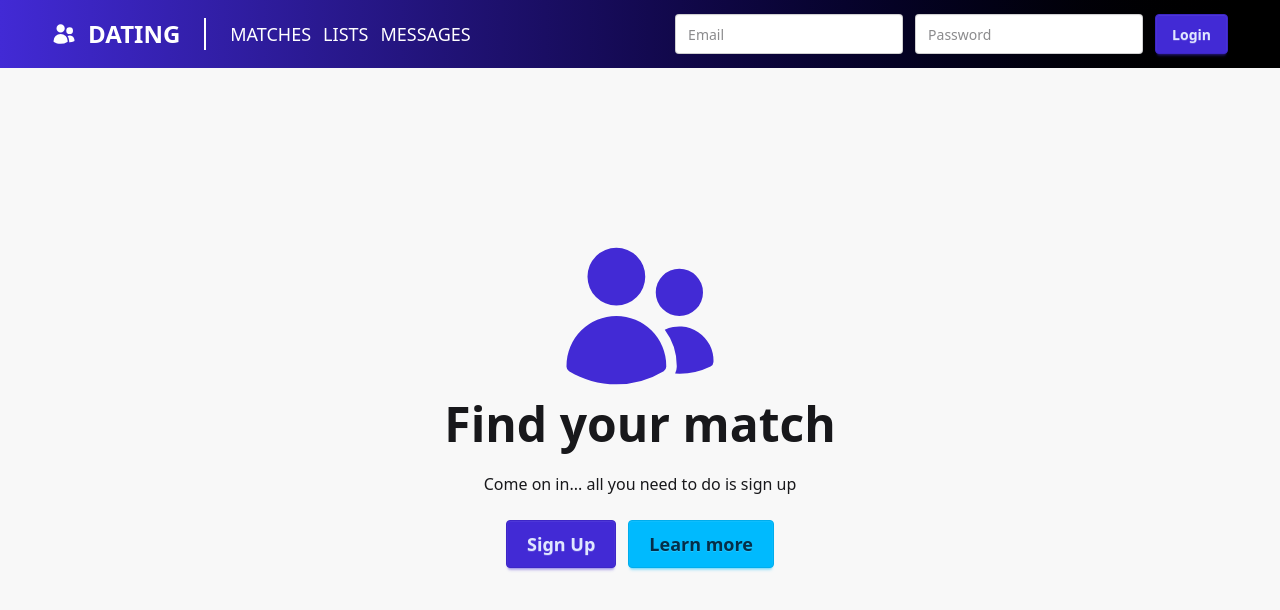
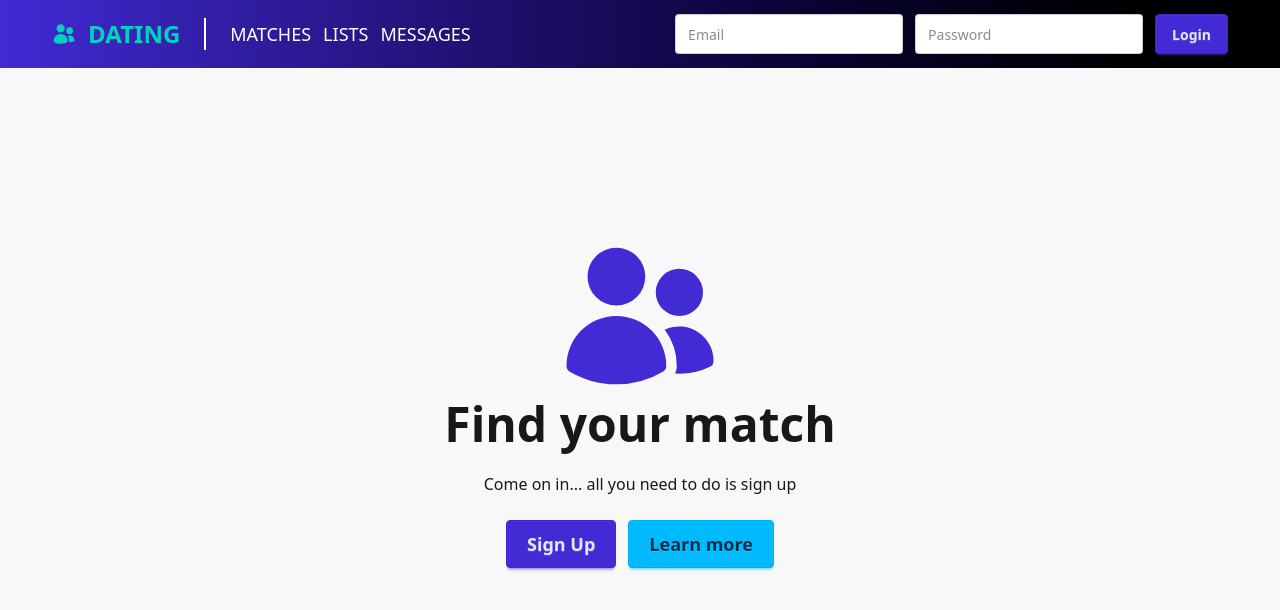
Before and after one commit to MHieu128/DatingApp, an Angular app in the folder Frontend/DatingWeb/: page / in a window 1280 px wide. Shown: the top 610 px of the page. Built offline with nearby package versions, Linux system fonts and the light colour scheme; no server answers.

Commit message:
Add navigate by routing

```diff
--- a/Frontend/DatingWeb/src/layout/nav/nav.html
+++ b/Frontend/DatingWeb/src/layout/nav/nav.html
@@ -1,15 +1,19 @@
 <header class="p-3 w-full fixed top-0 z-50 bg-gradient-to-r from-primary to-black">
     <div class="flex align-middle items-center px-10 mx-auto gap-6">
-        <a class="flex items-center gap-3 max-h-16 text-white border-r-white border-r-2 pr-6">
+        <div class="text-white">
+            <a routerLink="/" routerLinkActive="text-accent" [routerLinkActiveOptions]="{ exact: true }"
+                class="flex items-center gap-3 max-h-16 border-r-white border-r-2 pr-6">
                 <svg xmlns="http://www.w3.org/2000/svg" viewBox="0 0 24 24" fill="currentColor" class="size-6">
-                <path d="M4.5 6.375a4.125 4.125 0 1 1 8.25 0 4.125 4.125 0 0 1-8.25 0ZM14.25 8.625a3.375 3.375 0 1 1 6.75 0 3.375 3.375 0 0 1-6.75 0ZM1.5 19.125a7.125 7.125 0 0 1 14.25 0v.003l-.001.119a.75.75 0 0 1-.363.63 13.067 13.067 0 0 1-6.761 1.873c-2.472 0-4.786-.684-6.76-1.873a.75.75 0 0 1-.364-.63l-.001-.122ZM17.25 19.128l-.001.144a2.25 2.25 0 0 1-.233.96 10.088 10.088 0 0 0 5.06-1.01.75.75 0 0 0 .42-.643 4.875 4.875 0 0 0-6.957-4.611 8.586 8.586 0 0 1 1.71 5.157v.003Z" />
+                    <path
+                        d="M4.5 6.375a4.125 4.125 0 1 1 8.25 0 4.125 4.125 0 0 1-8.25 0ZM14.25 8.625a3.375 3.375 0 1 1 6.75 0 3.375 3.375 0 0 1-6.75 0ZM1.5 19.125a7.125 7.125 0 0 1 14.25 0v.003l-.001.119a.75.75 0 0 1-.363.63 13.067 13.067 0 0 1-6.761 1.873c-2.472 0-4.786-.684-6.76-1.873a.75.75 0 0 1-.364-.63l-.001-.122ZM17.25 19.128l-.001.144a2.25 2.25 0 0 1-.233.96 10.088 10.088 0 0 0 5.06-1.01.75.75 0 0 0 .42-.643 4.875 4.875 0 0 0-6.957-4.611 8.586 8.586 0 0 1 1.71 5.157v.003Z" />
                 </svg>
-            <h3 class="text-2xl font-semibold text-white uppercase">Dating</h3>
+                <h3 class="text-2xl font-semibold uppercase">Dating</h3>
             </a>
+        </div>
         <nav class="flex gap-3 my-2 uppercase text-lg text-white">
-            <a>Matches</a>
-            <a>Lists</a>
-            <a>Messages</a>
+            <a routerLink="/members" routerLinkActive="text-accent">Matches</a>
+            <a routerLink="/lists" routerLinkActive="text-accent">Lists</a>
+            <a routerLink="/messages" routerLinkActive="text-accent">Messages</a>
         </nav>
         <div class="flex align-middle ml-auto gap-3">
             @if (accountService.currentUser(); as user) {
@@ -26,7 +30,8 @@
             } @else {
             <form #loginForm="ngForm" (ngSubmit)="login()" class="flex items-center gap-3">
                 <input [(ngModel)]="creds.email" type="text" class="input" placeholder="Email" name="email" />
-                    <input [(ngModel)]="creds.password" type="password" class="input" placeholder="Password" name="password" />
+                <input [(ngModel)]="creds.password" type="password" class="input" placeholder="Password"
+                    name="password" />
                 <button class="btn btn-primary" type="submit">Login</button>
             </form>
             }
--- a/Frontend/DatingWeb/src/layout/nav/nav.ts
+++ b/Frontend/DatingWeb/src/layout/nav/nav.ts
@@ -1,10 +1,11 @@
 import { Component, inject, signal } from '@angular/core';
 import { FormsModule } from '@angular/forms';
 import { AccountService } from '../../core/services/account-service';
+import { RouterLink, RouterLinkActive } from '@angular/router';
 
 @Component({
   selector: 'app-nav',
-  imports: [FormsModule],
+  imports: [FormsModule, RouterLink, RouterLinkActive],
   templateUrl: './nav.html',
   styleUrl: './nav.css'
 })
```
Also changed, not shown: 1 other file (tests, documents, lock files or other folders). Lines whose indentation alone changed are shown as unchanged.
